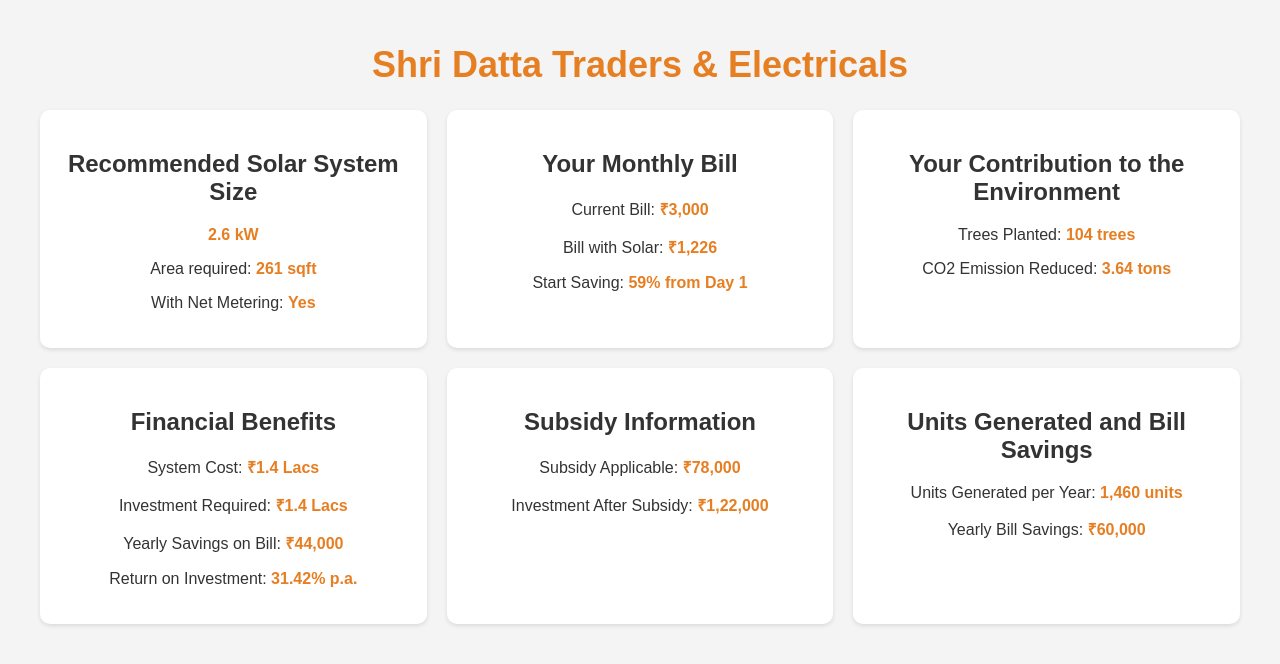
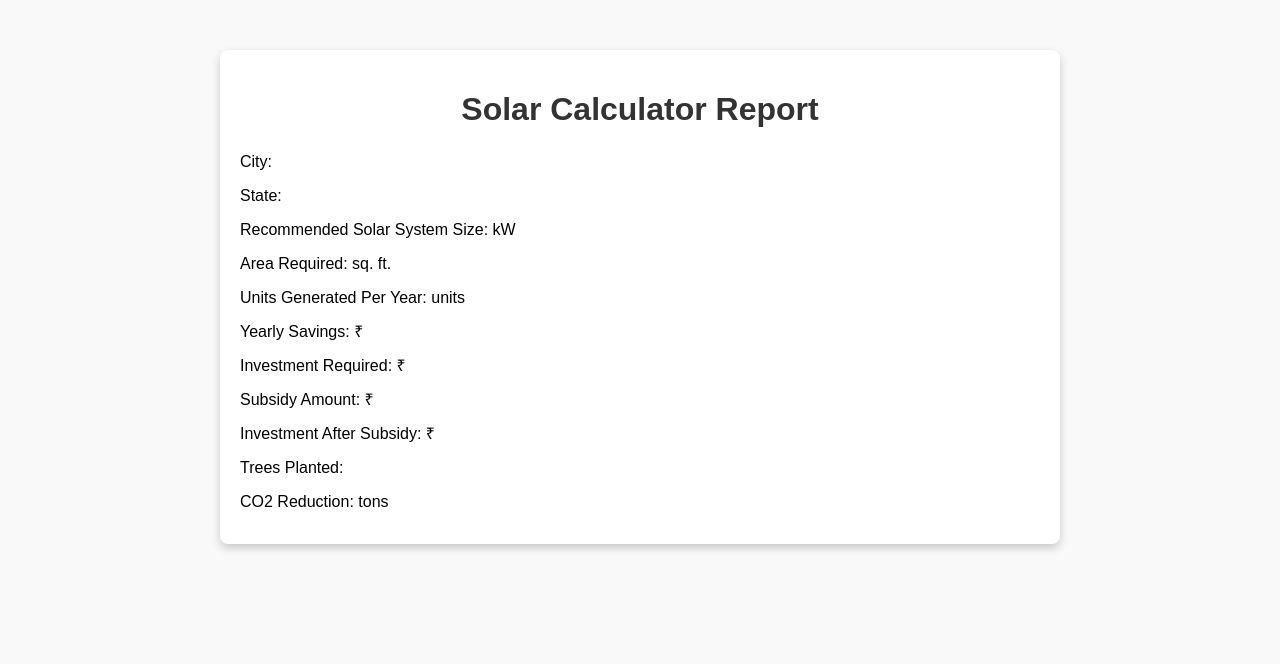
Before and after one commit to prath7550/solar-system-recommendation1, a plain HTML site: page report.html in a window 1280 px wide. Drawn offline with Linux system fonts and the light colour scheme.

Commit message:
Add files via upload

```diff
--- a/report.html
+++ b/report.html
@@ -3,123 +3,71 @@
 <head>
     <meta charset="UTF-8">
     <meta name="viewport" content="width=device-width, initial-scale=1.0">
-    <title>Solar System Recommendation - Shri Datta Traders & Electricals</title>
+    <title>Solar Calculator - Report</title>
     <style>
         body {
             font-family: Arial, sans-serif;
+            background-color: #f9f9f9;
             margin: 0;
             padding: 0;
-            background-color: #f4f4f4;
-            color: #333;
         }
         .container {
-            max-width: 1200px;
-            margin: 0 auto;
+            max-width: 800px;
+            margin: 50px auto;
             padding: 20px;
+            background: #fff;
+            border-radius: 8px;
+            box-shadow: 0 4px 10px rgba(0, 0, 0, 0.2);
         }
         h1 {
             text-align: center;
-            font-size: 36px;
-            color: #e67e22;
+            color: #333;
         }
-        .grid {
-            display: grid;
-            grid-template-columns: repeat(auto-fit, minmax(300px, 1fr));
-            gap: 20px;
+        .details {
+            margin-top: 20px;
         }
-        .card {
-            background: #fff;
-            border-radius: 10px;
-            box-shadow: 0 2px 4px rgba(0, 0, 0, 0.1);
-            padding: 20px;
-            text-align: center;
-            animation: fadeIn 0.8s ease-out;
-        }
-        .card img {
-            max-width: 100px;
-            margin-bottom: 10px;
+        .details p {
+            font-size: 16px;
+            line-height: 1.5;
+            margin: 10px 0;
         }
         .highlight {
-            color: #e67e22;
+            color: #28a745;
             font-weight: bold;
-        }
-
-        /* Fade-in animation */
-        @keyframes fadeIn {
-            0% { opacity: 0; }
-            100% { opacity: 1; }
         }
     </style>
 </head>
 <body>
     <div class="container">
-        <h1>Shri Datta Traders & Electricals</h1>
-        <div class="grid">
-            <div class="card">
-                <h2>Recommended Solar System Size</h2>
-                <p><span class="highlight" id="solarSize">2.6 kW</span></p>
-                <p>Area required: <span class="highlight" id="areaRequired">261 sqft</span></p>
-                <p>With Net Metering: <span class="highlight">Yes</span></p>
-            </div>
-
-            <div class="card">
-                <h2>Your Monthly Bill</h2>
-                <p>Current Bill: <span class="highlight" id="currentBill">₹3,000</span></p>
-                <p>Bill with Solar: <span class="highlight" id="solarBill">₹1,226</span></p>
-                <p>Start Saving: <span class="highlight">59% from Day 1</span></p>
-            </div>
-
-            <div class="card">
-                <h2>Your Contribution to the Environment</h2>
-                <p>Trees Planted: <span class="highlight" id="treesPlanted">104 trees</span></p>
-                <p>CO2 Emission Reduced: <span class="highlight" id="co2Reduction">3.64 tons</span></p>
-            </div>
-
-            <div class="card">
-                <h2>Financial Benefits</h2>
-                <p>System Cost: <span class="highlight" id="systemCost">₹1.4 Lacs</span></p>
-                <p>Investment Required: <span class="highlight" id="investmentRequired">₹1.4 Lacs</span></p>
-                <p>Yearly Savings on Bill: <span class="highlight" id="yearlySavings">₹44,000</span></p>
-                <p>Return on Investment: <span class="highlight" id="roi">31.42% p.a.</span></p>
-            </div>
-
-            <div class="card">
-                <h2>Subsidy Information</h2>
-                <p>Subsidy Applicable: <span class="highlight" id="subsidyAmount">₹78,000</span></p>
-                <p>Investment After Subsidy: <span class="highlight" id="investmentAfterSubsidy">₹1,22,000</span></p>
-            </div>
-
-            <div class="card">
-                <h2>Units Generated and Bill Savings</h2>
-                <p>Units Generated per Year: <span class="highlight" id="unitsGenerated">1,460 units</span></p>
-                <p>Yearly Bill Savings: <span class="highlight" id="billSavings">₹60,000</span></p>
-            </div>
+        <h1>Solar Calculator Report</h1>
+        <div class="details">
+            <p>City: <span class="highlight" id="city"></span></p>
+            <p>State: <span class="highlight" id="state"></span></p>
+            <p>Recommended Solar System Size: <span class="highlight" id="solarSystemSize"></span> kW</p>
+            <p>Area Required: <span class="highlight" id="areaRequired"></span> sq. ft.</p>
+            <p>Units Generated Per Year: <span class="highlight" id="unitsGeneratedPerYear"></span> units</p>
+            <p>Yearly Savings: ₹<span class="highlight" id="yearlySavings"></span></p>
+            <p>Investment Required: ₹<span class="highlight" id="investmentRequired"></span></p>
+            <p>Subsidy Amount: ₹<span class="highlight" id="subsidyAmount"></span></p>
+            <p>Investment After Subsidy: ₹<span class="highlight" id="investmentAfterSubsidy"></span></p>
+            <p>Trees Planted: <span class="highlight" id="treesPlanted"></span></p>
+            <p>CO2 Reduction: <span class="highlight" id="co2Reduction"></span> tons</p>
         </div>
     </div>
-
     <script>
         window.onload = function() {
-            // Get the data from localStorage
-            var solarSize = localStorage.getItem('solarSystemSize');
-            var areaRequired = localStorage.getItem('areaRequired');
-            var savingsPerMonth = localStorage.getItem('savings');
-            var bill = localStorage.getItem('bill');
-            var systemCostPerKw = localStorage.getItem('systemCostPerKw');
-            var treesPlanted = localStorage.getItem('treesPlanted');
-            var co2Reduction = localStorage.getItem('co2Reduction');
-            var unitsGeneratedPerYear = localStorage.getItem('unitsGeneratedPerYear');
-            var yearlySavings = localStorage.getItem('yearlySavings');
-            var subsidyAmount = localStorage.getItem('subsidyAmount');
-            var investmentRequired = localStorage.getItem('investmentRequired');
-            var investmentAfterSubsidy = localStorage.getItem('investmentAfterSubsidy');
-
-            // Update the elements with the data
-            document.getElementById('solarSize').textContent = solarSize + ' kW';
-            document.getElementById('areaRequired').textContent = areaRequired + ' sqft';
-            document.getElementById('currentBill').textContent = '₹' + bill;
-            document.getElementById('solarBill').textContent = '₹' + (bill - savingsPerMonth);
-            document.getElementById('treesPlanted').textContent = treesPlanted + ' trees';
-            document.getElementById('co2Reduction').textContent = co2Reduction + ' tons';
-            document.getElementById('unitsGenerated').textContent = unitsGeneratedPerYear + ' units';
-            document.getElementById('billSavings').textContent = '₹' + yearlySavings;
-            document.getElementById('subsidyAmount').textContent = '₹' + subsidyAmount;
+            document.getElementById('city').textContent = localStorage.getItem('city');
+            document.getElementById('state').textContent = localStorage.getItem('state');
+            document.getElementById('solarSystemSize').textContent = localStorage.getItem('solarSystemSize');
+            document.getElementById('areaRequired').textContent = localStorage.getItem('areaRequired');
+            document.getElementById('unitsGeneratedPerYear').textContent = localStorage.getItem('unitsGeneratedPerYear');
+            document.getElementById('yearlySavings').textContent = localStorage.getItem('yearlySavings');
+            document.getElementById('investmentRequired').textContent = localStorage.getItem('investmentRequired');
+            document.getElementById('subsidyAmount').textContent = localStorage.getItem('subsidyAmount');
+            document.getElementById('investmentAfterSubsidy').textContent = localStorage.getItem('investmentAfterSubsidy');
+            document.getElementById('treesPlanted').textContent = localStorage.getItem('treesPlanted');
+            document.getElementById('co2Reduction').textContent = localStorage.getItem('co2Reduction');
+        };
+    </script>
+</body>
+</html>
```
Also changed, not shown: index.html (+68 -91 lines).
